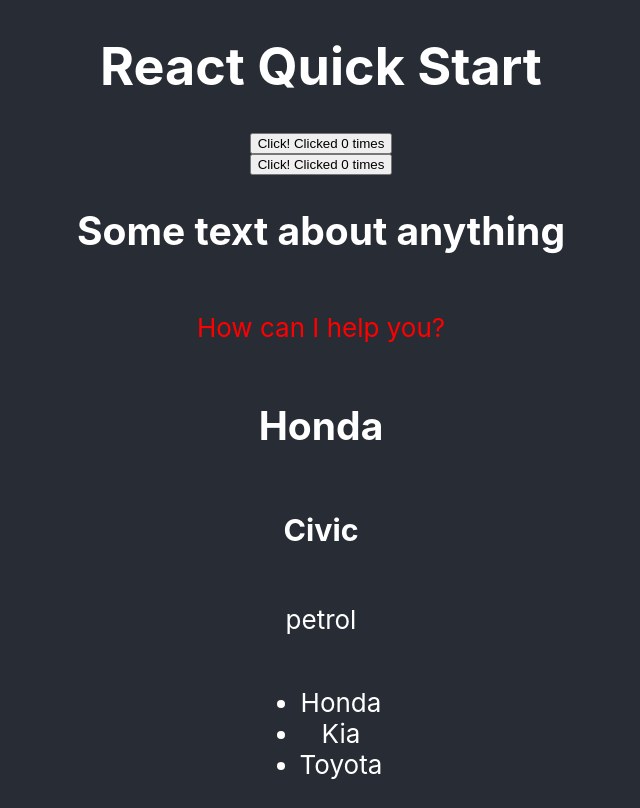
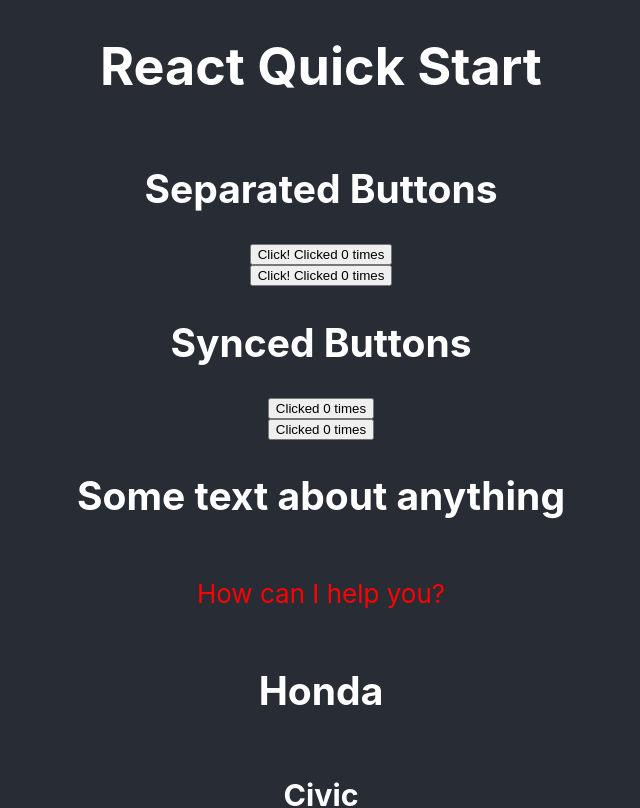
Before and after one commit to tamas100/react-quick-start, a React (Create React App) app: page / in a window 1280 px wide. Shown: the top 808 px of the page, without its empty margins (319-959 px from the left). Built offline with nearby package versions, Linux system fonts and the light colour scheme.

Commit message:
add SyncButtons component

```diff
--- a/src/App.js
+++ b/src/App.js
@@ -1,16 +1,28 @@
 import './App.css';
+import { useState } from 'react';
 import MyButton from './Components/MyButton/MyButton';
+import SyncButtons from './Components/SyncButtons/SyncButtons';
 import TextPractice from './Components/TextPractice/TextPractice';
 import CarProfile from './Components/CarProfile/CarProfile';
 import CarConditional from './Components/CarConditional/CarConditional';
 
 export default function App() {
+  const [count, setCount] = useState(0);
+
+  function handleClick() {
+    setCount(count + 1);
+  }
+
   return (
     <div className="App">
       <header className="App-header">
         <h1>React Quick Start</h1>
+        <h2>Separated Buttons</h2>
         <MyButton />
         <MyButton />
+        <h2>Synced Buttons</h2>
+        <SyncButtons count={count} onClick={handleClick} />
+        <SyncButtons count={count} onClick={handleClick} />
         <TextPractice />
         <CarProfile />
         <CarConditional myCar='Honda' />
--- /dev/null
+++ b/src/Components/SyncButtons/SyncButtons.jsx
@@ -0,0 +1,9 @@
+import React from 'react';
+
+export default function SyncButtons({count, onClick}) {
+  return (
+    <button onClick={onClick}>
+        Clicked {count} times
+    </button>
+  );
+}
```
